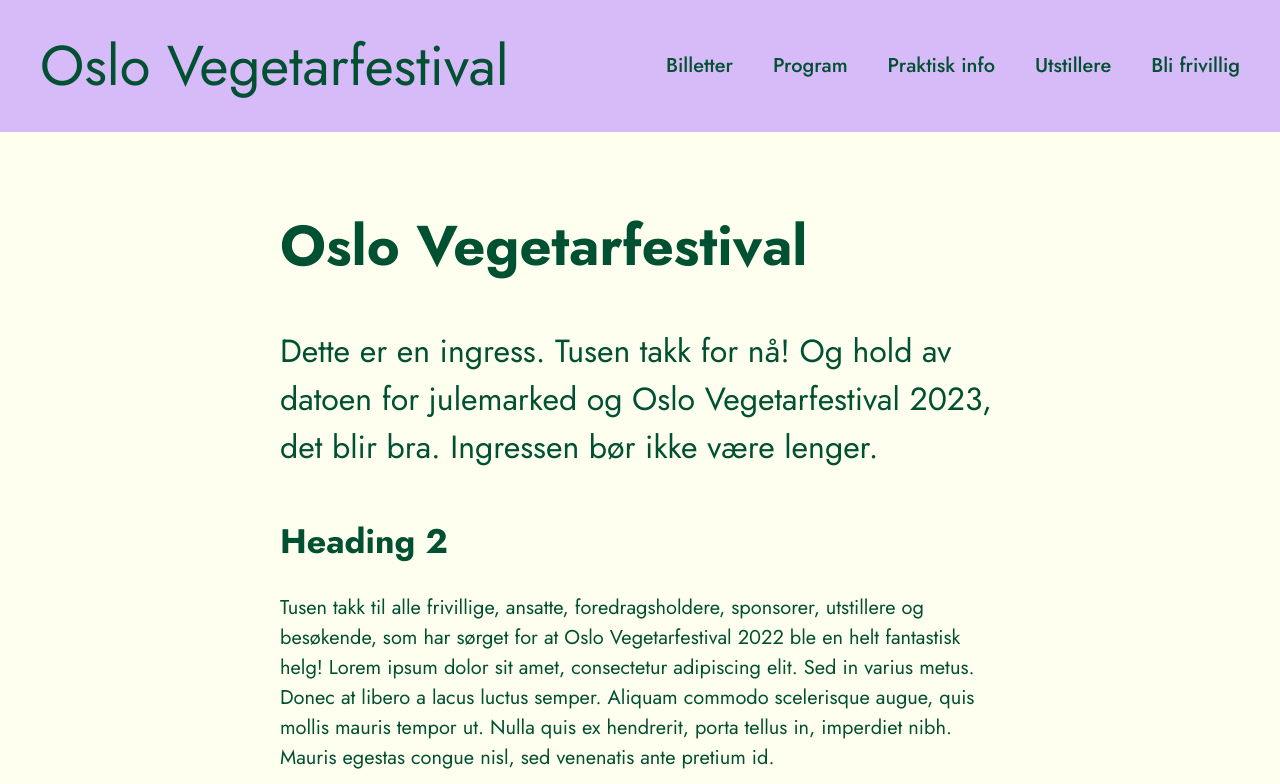
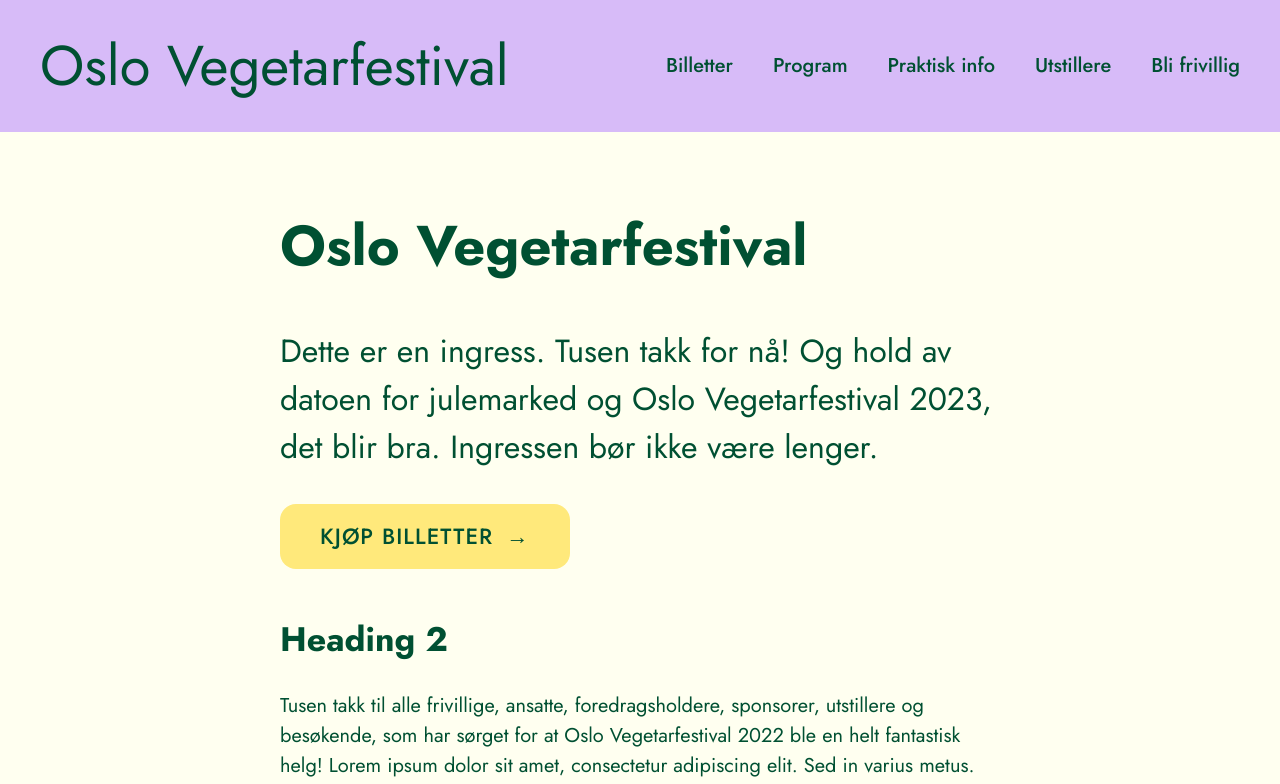
Before and after one commit to oslovegetarfestival/oslovegetarfestival.no, a Next.js app in the folder web/: page /testside in a window 1280 px wide. Shown: the top 784 px of the page. Built offline with nearby package versions, Linux system fonts and the light colour scheme.

Commit message:
add some fun button styles

```diff
--- a/web/pages/testside.tsx
+++ b/web/pages/testside.tsx
@@ -22,6 +22,7 @@ const Home: NextPage<Props> = () => {
             Dette er en ingress. Tusen takk for nå! Og hold av datoen for julemarked og Oslo
             Vegetarfestival 2023, det blir bra. Ingressen bør ikke være lenger.
           </p>
+          <button>Kjøp billetter</button>
           <h2>Heading 2</h2>
           <p>
             Tusen takk til alle frivillige, ansatte, foredragsholdere,
--- a/web/styles/core.scss
+++ b/web/styles/core.scss
@@ -19,6 +19,36 @@ a {
   }
 }
 
+button,
+.button {
+  text-transform: uppercase;
+  letter-spacing: 0.05em;
+  font-weight: 500;
+  font-size: 1.1rem;
+  color: inherit;
+  background-color: var(--color-banana);
+  padding: var(--spacing-4) var(--spacing-7);
+  border: none;
+  border-radius: var(--border-radius);
+  transition: background-color .3s ease;
+
+  &:after {
+    content: "→";
+    display: inline-block;
+    margin-left: .6em;
+    transition: transform .3s ease;
+  }
+
+  &:hover {
+    background-color: var(--color-aubergine);
+    cursor: pointer;
+
+    &:after {
+      transform: translateX(20%);
+    }
+  }
+}
+
 // Re-enable link style
 .link {
   text-decoration: underline;
@@ -34,6 +64,7 @@ ul.list {
   list-style: disc;
   padding-left: 1em;
 }
+
 ol.list {
   list-style: number;
   padding-left: 1em;
@@ -62,6 +93,7 @@ svg {
     transform: translateY(15px);
     opacity: 0;
   }
+
   100% {
     transform: translateY(0);
     opacity: 1;
@@ -73,6 +105,7 @@ svg {
     transform: translateY(-15px);
     opacity: 0;
   }
+
   100% {
     transform: translateY(0);
     opacity: 1;
@@ -82,8 +115,7 @@ svg {
 // Animation helpers
 
 [data-animate-in] {
-  animation: animate-in-from-bottom 0.3s cubic-bezier(0.25, 0.46, 0.45, 0.94)
-    both;
+  animation: animate-in-from-bottom 0.3s cubic-bezier(0.25, 0.46, 0.45, 0.94) both;
 }
 
 [data-animate-down] {
@@ -93,27 +125,35 @@ svg {
 [data-animation-order="1"] {
   animation-delay: 0.1s;
 }
+
 [data-animation-order="2"] {
   animation-delay: 0.15s;
 }
+
 [data-animation-order="3"] {
   animation-delay: 0.2s;
 }
+
 [data-animation-order="4"] {
   animation-delay: 0.25s;
 }
+
 [data-animation-order="5"] {
   animation-delay: 0.3s;
 }
+
 [data-animation-order="6"] {
   animation-delay: 0.35s;
 }
+
 [data-animation-order="7"] {
   animation-delay: 0.4s;
 }
+
 [data-animation-order="8"] {
   animation-delay: 0.45s;
 }
+
 [data-animation-order="9"] {
   animation-delay: 0.5s;
 }
```
